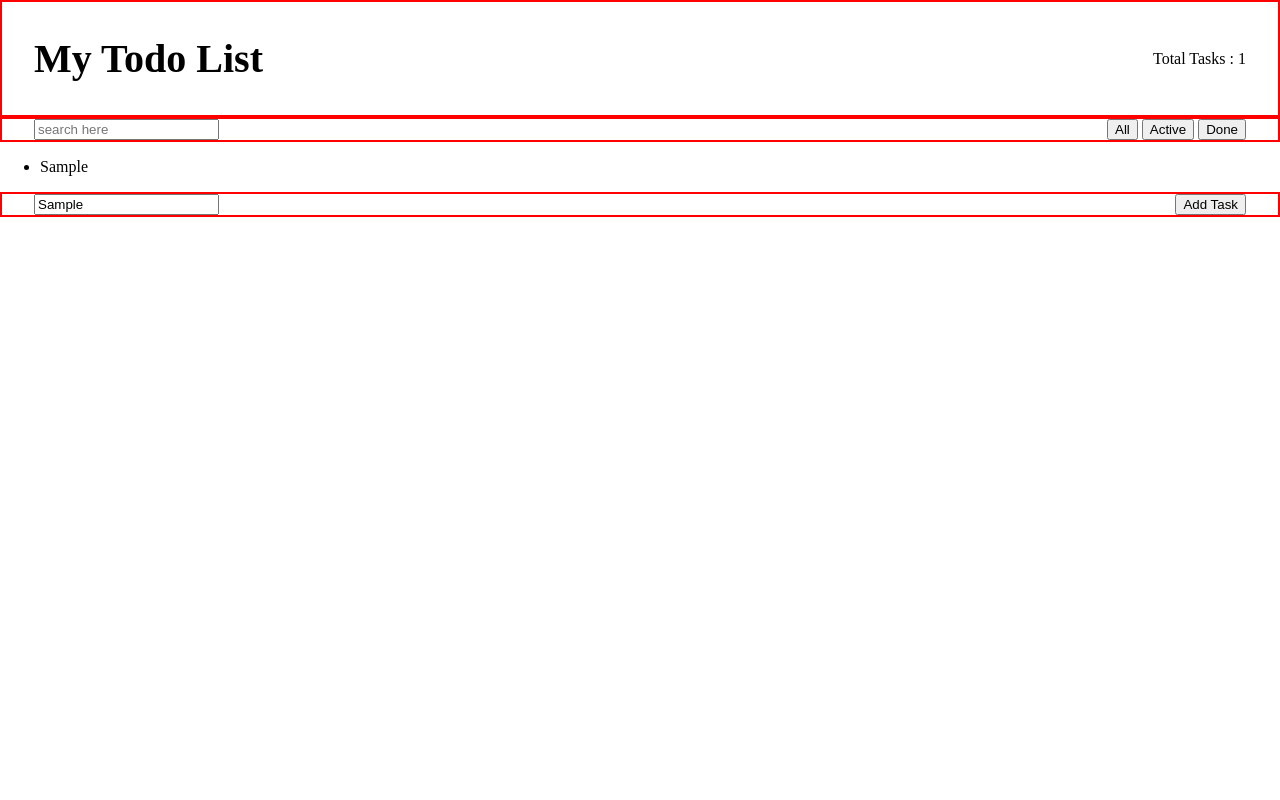
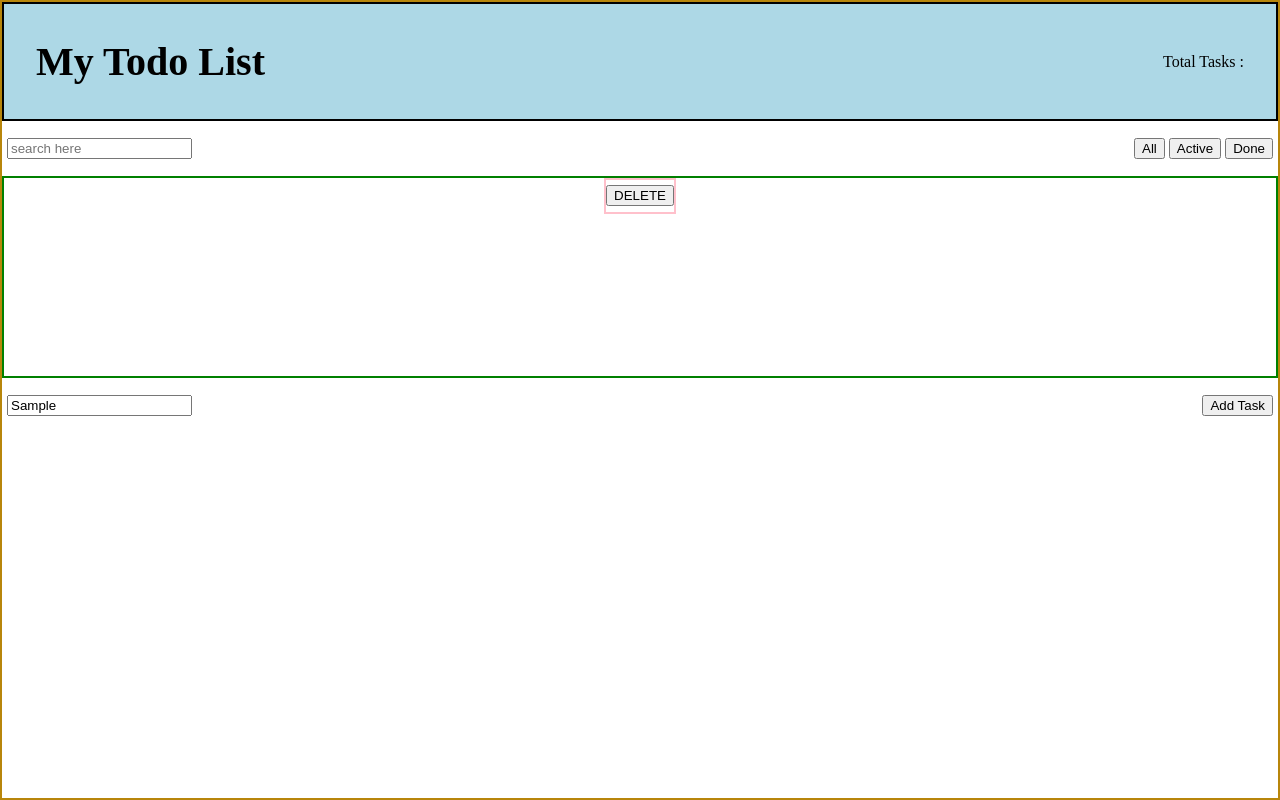
Before and after one commit to shiva2351/sp3js-todo, a plain HTML site: page index.html in a window 1280 px wide. Both pictures are taken after typing "Sample" into the empty fields and a click on the button "Add Task". Drawn offline with Linux system fonts and the light colour scheme.

Commit message:
second c

```diff
--- a/index.html
+++ b/index.html
@@ -7,13 +7,13 @@
         <title>Todo App</title>
     </head>
     <body>
-        <div>
+        <div class="todo-app">
 
         <nav class="head">
         <h1 class="todo-text">My Todo List</h1>
         <p>Total Tasks : <span id="tasks">0</span></p>
     </nav>
-        <div>
+        <div class="todo-content">
             <div class="home-card-1">
                 <input type="search" placeholder="search here"/>
                 <div>
@@ -22,7 +22,7 @@
                     <button type="button">Done</button>
                 </div>
             </div>
-            <ul id="todo-list">
+            <ul class="list" id="todo-list">
             </ul>
             <div class="home-card-1">
                 <input id="text" type="text" placeholder="Add Task" />
--- a/index.js
+++ b/index.js
@@ -2,12 +2,44 @@ const add=document.getElementById("add")
 const list=document.getElementById("todo-list")
 const text=document.getElementById("text")
 const tasks=document.getElementById("tasks")
-let id=0;
-add.addEventListener("click",(event)=>{
-    id+=1
+let tasklist=[]
+const loadTask=(props)=>{
+    const {id,task,isActive}=props
+    const dBtn=document.createElement("button")
+    dBtn.textContent="DELETE";
     let i=document.createElement("li")
-    i.textContent=text.value
+    i.key=id;
+    i.classList.add("list-it")
+    let para=document.createElement("p")
+    para.textContent=task
+    i.appendChild(para)
+    let card=document.createElement("div")
+    card.appendChild(dBtn)
+    i.appendChild(card)
+
     i.key=id
     list.appendChild(i)
     tasks.textContent=id
+}
+
+const tasksload=()=>{
+    for (const i in tasklist){
+        loadTask(i)
+    }
+}
+
+add.addEventListener("click",(event)=>{
+    tasklist.push({id:tasklist.length+1,task:text.value,isActive:false})
+    console.log(tasklist)
+    tasksload()
+
 })
+
+
+
+console.log(typeof(["k"]))
+if (tasklist.length!==0){
+
+}else{
+    console.log("list is empty")
+}
--- a/style.css
+++ b/style.css
@@ -8,21 +8,31 @@ body{
     margin: 0;
 }
 
+.todo-app{
+    border:2px solid darkgoldenrod;
+    width: 100vw;
+    height: 100vh;
+}
+.todo-content{
+    height: 85%;
+}
 .home-card-1{
-    border:2px solid red;
     display: flex;
     justify-content: space-between;
-    padding-left:2rem;
-    padding-right:2rem;
+    align-items: center;
+    padding:5px;
+    height: 8%;
 }
 
 .head{
-    border:2px solid red;
     display: flex;
     justify-content: space-between;
     align-items: center;
     padding-left:2rem;
     padding-right:2rem;
+    height: 15%;
+    background-color: lightblue;
+    border:2px solid black;
 }
 .todo-text{
     font-size:40px;
@@ -35,3 +45,24 @@ body{
         font-weight:900;
     }
 }
+
+.list{
+    border:2px solid green;
+    padding:0px;
+    display: flex;
+    flex-direction: column;
+    align-items: center;
+    min-height: 30%;
+    max-height: 70%;
+    overflow:scroll;
+    white-space: nowrap;
+    margin: 0;
+    overflow-x: auto;
+}
+
+.list-it{
+    border:2px solid pink;
+    display: flex;
+    align-items: center;
+    justify-content: space-between;
+}
```
